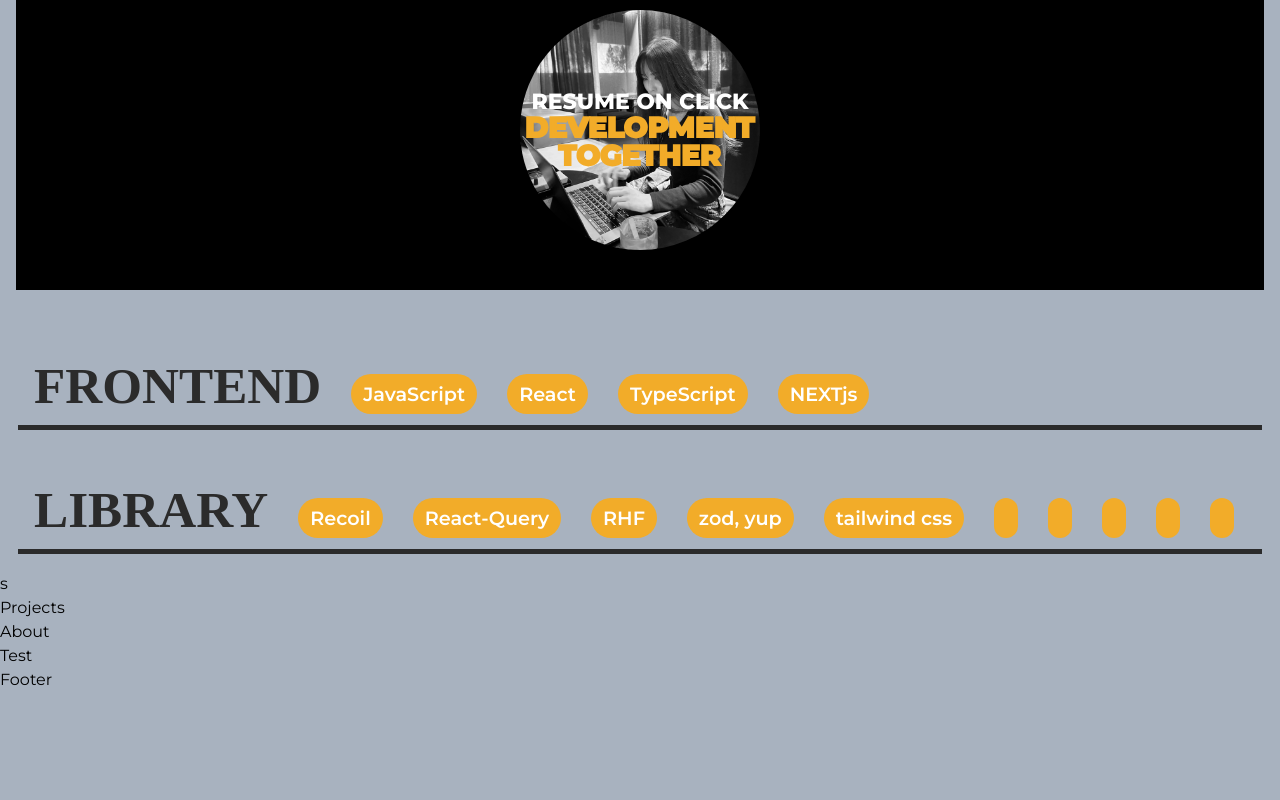
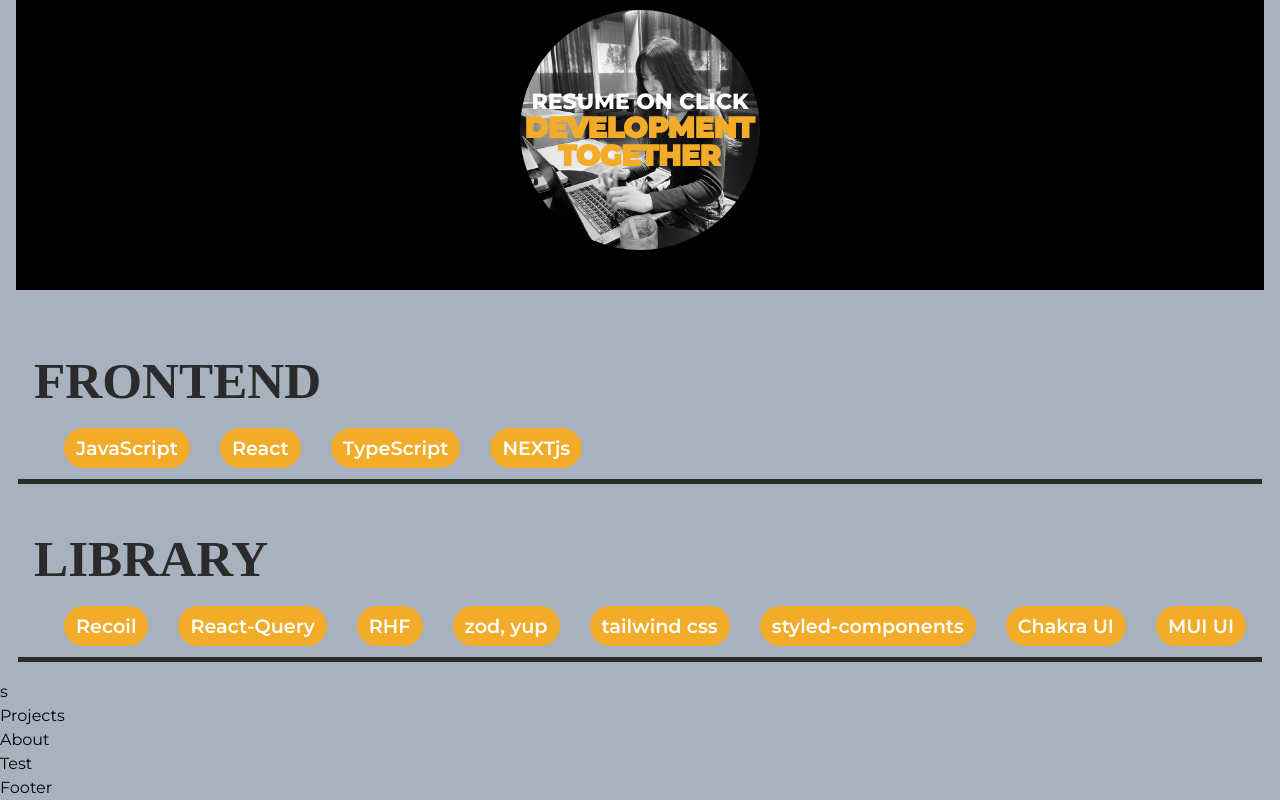
Before and after one commit to kiminn/portfolio, a Next.js app in the folder portfolio/: page / in a window 1280 px wide. Shown: the part 494-1294 px from the top of the page. Before the commit the page ends 1186 px from the top, so only its background shows below. Built offline with nearby package versions, Linux system fonts and the light colour scheme; a small style sheet from the web is missing; a web font is replaced by a local one.

Commit message:
feat: update skill

```diff
--- a/portfolio/src/assets/scss/section/skills.scss
+++ b/portfolio/src/assets/scss/section/skills.scss
@@ -1,22 +1,12 @@
 .skill__inner {
     padding: 16px;
-    display: flex;
     width: auto;
     border-bottom: 0.4vw solid var(--black100);
     overflow: auto;
     white-space: nowrap;
     margin: 18px;
 
-    @media (max-width: 800px) {
-        flex-direction: column;
-        padding-bottom: 22px;
-        margin: 18px;
-    }
-
     .skill__title {
-        position: sticky;
-        top: 70px;
-        left: 0;
         height: 5vw;
         font-size: 4vw;
         font-weight: 900;
@@ -24,20 +14,11 @@
         font-family: var(--mainKor-font);
         text-transform: uppercase;
         color: var(--black100);
-
-        @media (max-width: 800px) {
-            width: 100%;
-            margin-bottom: 10vw;
-            font-size: 30px;
-            height: auto;
-            top: 68px;
-            background-color: var(--mainBg-color);
-        }
     }
     .skill__desc {
         width: 50%;
         display: flex;
-        margin-top: 40px;
+        margin-top: 30px;
         @media (max-width: 800px) {
             width: 100%;
         }
--- a/portfolio/src/constants/index.tsx
+++ b/portfolio/src/constants/index.tsx
@@ -51,34 +51,46 @@ export const frontEndText = [
 
 export const libraryText = [
     {
-        text: 'Recoil'
+        text: 'Recoil',
     },
     {
-        text: 'React-Query'
+        text: 'React-Query',
     },
     {
-        text: 'RHF'
+        text: 'RHF',
     },
     {
-        text: 'zod, yup'
+        text: 'zod, yup',
     },
     {
-        text: 'tailwind css'
+        text: 'tailwind css',
     },
     {
-        text: ''
+        text: 'styled-components',
     },
     {
-        text: ''
+        text: 'Chakra UI',
     },
     {
-        text: ''
+        text: 'MUI UI',
     },
     {
-        text: ''
+        text: 'Socket.io',
     },
     {
-        text: ''
+        text: 'scss',
+    },
+    {
+        text: 'RTK',
+    },
+    {
+        text: 'emotion',
+    },
+    {
+        text: 'storybook',
+    },
+    {
+        text: 'zustand',
     },
 ];
 
```
